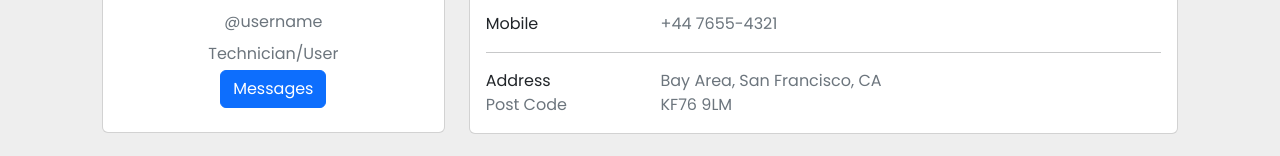
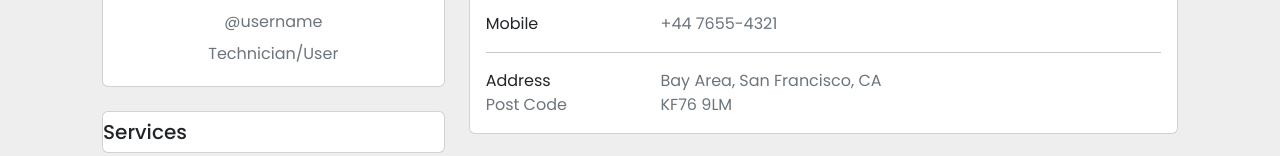
Before and after one commit to stormytuna/reMOTe-fe, a Vue app in the folder remote-fe/: page /#/user/1 in a window 1280 px wide. Shown: the part 306-462 px from the top of the page. Built offline with nearby package versions, Linux system fonts and the light colour scheme.

Commit message:
account page edited

```diff
--- a/remote-fe/src/components/AccountPage.vue
+++ b/remote-fe/src/components/AccountPage.vue
@@ -10,9 +10,9 @@
                      <h5 class="my-3">John Smith</h5>
                      <p class="text-muted mb-2">@username</p>
                      <p class="text-muted mb-1">Technician/User</p>
-                     <div class="d-flex justify-content-center mb-2">
+                     <!-- <div class="d-flex justify-content-center mb-2">
                         <button type="button" class="btn btn-primary">Messages</button>
-                     </div>
+                     </div> -->
                   </div>
                </div>
                <div class="card mb-4 mb-lg-0">
```
